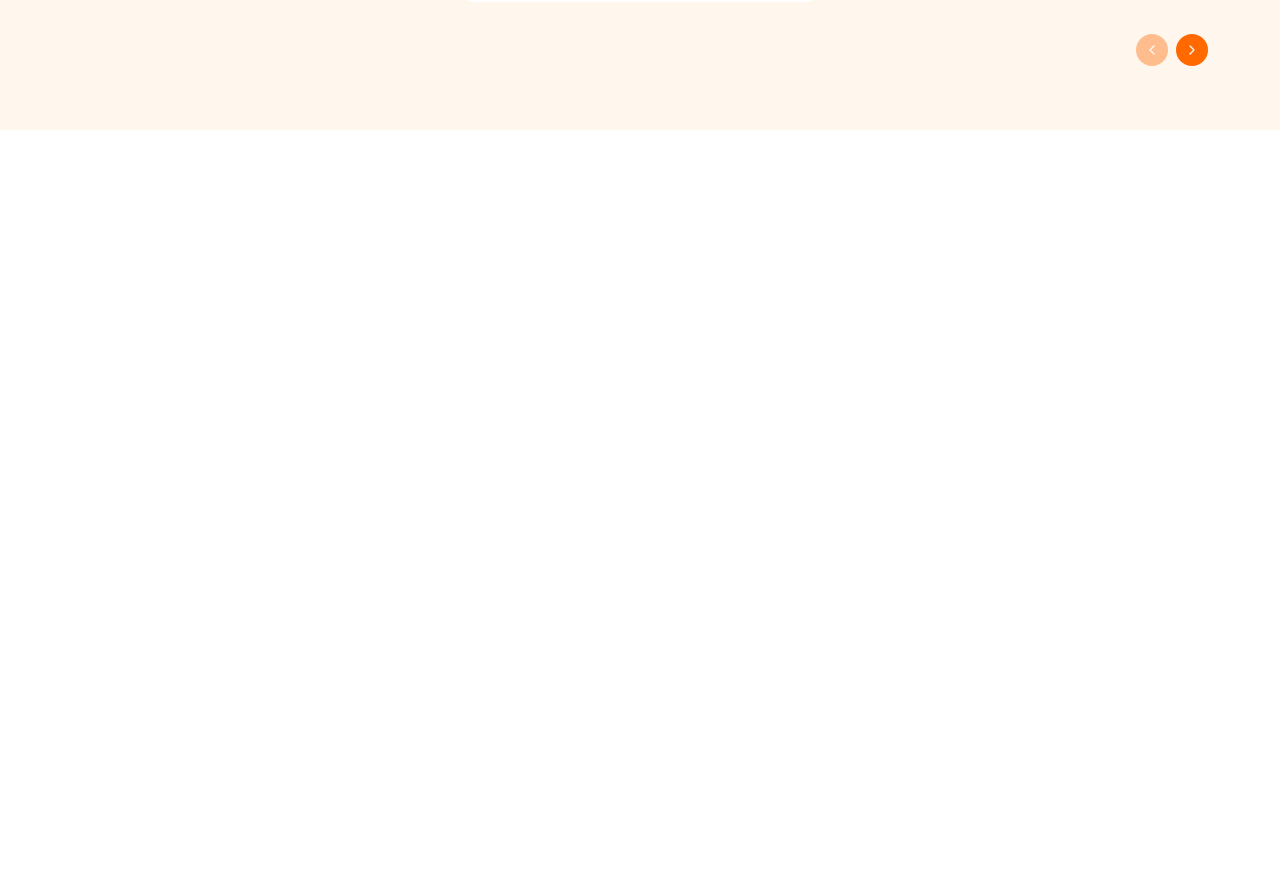
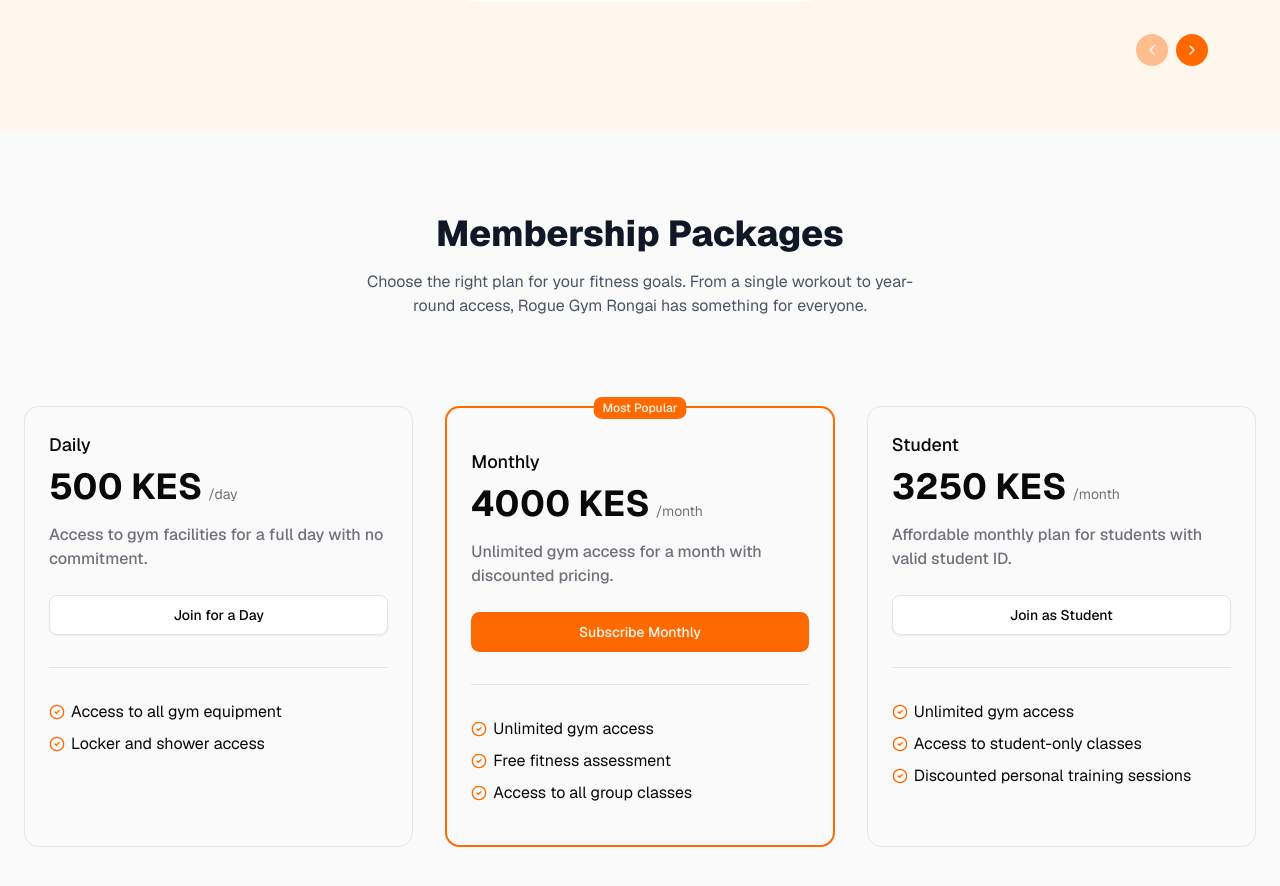
Before and after one commit to Maithy-a/rogue-gym, a Next.js app: page / in a window 1280 px wide. Shown: the part 3367-4253 px from the top of the page. Before the commit the page ends 3497 px from the top, so only its background shows below. Built offline with nearby package versions, Linux system fonts and the light colour scheme.

Commit message:
implement membership section UI

```diff
--- a/app/page.tsx
+++ b/app/page.tsx
@@ -3,6 +3,7 @@ import About from "@/components/About";
 import Hero from "@/components/Hero";
 import Services from "@/components/Services";
 import Trainers from "@/components/Trainers";
+import Membership from "@/components/Membership";
 
 export default function Home() {
   return (
@@ -12,6 +13,7 @@ export default function Home() {
       <About />
       <Services />
       <Trainers />
+      <Membership />
     </main>
   );
 }
--- /dev/null
+++ b/components/Membership.tsx
@@ -0,0 +1,78 @@
+"use client";
+
+import { plans } from "@/constants";
+import { Badge } from "@/components/ui/badge";
+import { Button } from "@/components/ui/button";
+import { Separator } from "@/components/ui/separator";
+import { cn } from "@/lib/utils";
+import { CircleCheck } from "lucide-react";
+
+interface Plan {
+    name: string;
+    period: string;
+    description: string;
+    isPopular?: boolean;
+    price: number;
+    buttonText: string;
+    features: { title: string }[];
+}
+
+
+const Pricing = () => {
+    return (
+        <div className="min-h-screen flex flex-col items-center justify-center  py-12 px-6">
+            <h2 className="text-4xl font-extrabold mb-4 text-gray-900">Membership Packages</h2>
+            <p className="text-gray-600 max-w-xl mx-auto mb-10 text-center">
+                Choose the right plan for your fitness goals. From a single workout to year-round access,
+                Rogue Gym Rongai has something for everyone.
+            </p>
+
+            <div className="mt-12 max-w-7xl mx-auto grid grid-cols-1 md:grid-cols-2 lg:grid-cols-3 gap-8 justify-items-center">
+                {plans.map(({ name, period, description, isPopular, price, buttonText, features }: Plan) => (
+                    <div
+                        key={name}
+                        className={cn("relative border rounded-xl p-6 hover:shadow-lg transition", {
+                            "border-2 border-primary py-10": isPopular,
+                        })}
+                    >
+                        {isPopular && (
+                            <Badge className="absolute top-0 right-1/2 translate-x-1/2 -translate-y-1/2">
+                                Most Popular
+                            </Badge>
+                        )}
+
+                        <h3 className="text-lg font-medium">{name}</h3>
+                        <p className="mt-2 text-4xl font-bold">
+                            {price} KES
+                            <span className="ml-1.5 text-sm text-muted-foreground font-normal">
+                                /{period}
+                            </span>
+                        </p>
+                        <p className="mt-4 font-medium text-muted-foreground">
+                            {description}
+                        </p>
+
+                        <Button
+                            variant={isPopular ? "default" : "outline"}
+                            size="lg"
+                            className="w-full mt-6"
+                        >
+                            {buttonText}
+                        </Button>
+                        <Separator className="my-8" />
+                        <ul className="space-y-2">
+                            {features.map((feature) => (
+                                <li key={feature.title} className="flex items-start gap-1.5">
+                                    <CircleCheck className="h-4 w-4 mt-1 text-primary" />
+                                    {feature.title}
+                                </li>
+                            ))}
+                        </ul>
+                    </div>
+                ))}
+            </div>
+        </div>
+    );
+};
+
+export default Pricing;
--- /dev/null
+++ b/components/ui/badge.tsx
@@ -0,0 +1,46 @@
+import * as React from "react"
+import { Slot } from "@radix-ui/react-slot"
+import { cva, type VariantProps } from "class-variance-authority"
+
+import { cn } from "@/lib/utils"
+
+const badgeVariants = cva(
+  "inline-flex items-center justify-center rounded-md border px-2 py-0.5 text-xs font-medium w-fit whitespace-nowrap shrink-0 [&>svg]:size-3 gap-1 [&>svg]:pointer-events-none focus-visible:border-ring focus-visible:ring-ring/50 focus-visible:ring-[3px] aria-invalid:ring-destructive/20 dark:aria-invalid:ring-destructive/40 aria-invalid:border-destructive transition-[color,box-shadow] overflow-hidden",
+  {
+    variants: {
+      variant: {
+        default:
+          "border-transparent bg-primary text-primary-foreground [a&]:hover:bg-primary/90",
+        secondary:
+          "border-transparent bg-secondary text-secondary-foreground [a&]:hover:bg-secondary/90",
+        destructive:
+          "border-transparent bg-destructive text-white [a&]:hover:bg-destructive/90 focus-visible:ring-destructive/20 dark:focus-visible:ring-destructive/40 dark:bg-destructive/60",
+        outline:
+          "text-foreground [a&]:hover:bg-accent [a&]:hover:text-accent-foreground",
+      },
+    },
+    defaultVariants: {
+      variant: "default",
+    },
+  }
+)
+
+function Badge({
+  className,
+  variant,
+  asChild = false,
+  ...props
+}: React.ComponentProps<"span"> &
+  VariantProps<typeof badgeVariants> & { asChild?: boolean }) {
+  const Comp = asChild ? Slot : "span"
+
+  return (
+    <Comp
+      data-slot="badge"
+      className={cn(badgeVariants({ variant }), className)}
+      {...props}
+    />
+  )
+}
+
+export { Badge, badgeVariants }
--- /dev/null
+++ b/components/ui/separator.tsx
@@ -0,0 +1,28 @@
+"use client"
+
+import * as React from "react"
+import * as SeparatorPrimitive from "@radix-ui/react-separator"
+
+import { cn } from "@/lib/utils"
+
+function Separator({
+  className,
+  orientation = "horizontal",
+  decorative = true,
+  ...props
+}: React.ComponentProps<typeof SeparatorPrimitive.Root>) {
+  return (
+    <SeparatorPrimitive.Root
+      data-slot="separator"
+      decorative={decorative}
+      orientation={orientation}
+      className={cn(
+        "bg-border shrink-0 data-[orientation=horizontal]:h-px data-[orientation=horizontal]:w-full data-[orientation=vertical]:h-full data-[orientation=vertical]:w-px",
+        className
+      )}
+      {...props}
+    />
+  )
+}
+
+export { Separator }
--- a/constants/index.ts
+++ b/constants/index.ts
@@ -100,3 +100,45 @@ export const trainers = [
         },
     },
 ];
+
+export const plans = [
+    {
+        name: "Daily",
+        price: 500,
+        period: "day",
+        description: "Access to gym facilities for a full day with no commitment.",
+        features: [
+            { title: "Access to all gym equipment" },
+            { title: "Locker and shower access" },
+        ],
+        buttonText: "Join for a Day",
+          isPopular: false,
+    },
+    {
+        name: "Monthly",
+        price: 4000,
+        period: "month",
+        description: "Unlimited gym access for a month with discounted pricing.",
+        features: [
+            { title: "Unlimited gym access" },
+            { title: "Free fitness assessment" },
+            { title: "Access to all group classes" },
+        ],
+        buttonText: "Subscribe Monthly",
+        isPopular: true,
+    },
+    {
+        name: "Student",
+        price: 3250,
+        period: "month",
+        description:
+            "Affordable monthly plan for students with valid student ID.",
+        features: [
+            { title: "Unlimited gym access" },
+            { title: "Access to student-only classes" },
+            { title: "Discounted personal training sessions" },
+        ],
+        buttonText: "Join as Student",
+          isPopular: false,
+    }
+];
--- a/package.json
+++ b/package.json
@@ -10,7 +10,10 @@
   },
   "dependencies": {
     "@radix-ui/react-accordion": "^1.2.12",
+    "@radix-ui/react-separator": "^1.1.7",
     "@radix-ui/react-slot": "^1.2.3",
+    "@radix-ui/react-tabs": "^1.1.13",
+    "@radix-ui/react-tooltip": "^1.2.8",
     "class-variance-authority": "^0.7.1",
     "clsx": "^2.1.1",
     "lucide-react": "^0.545.0",
```
Also changed, not shown: 1 other file (tests, documents, lock files or other folders).
